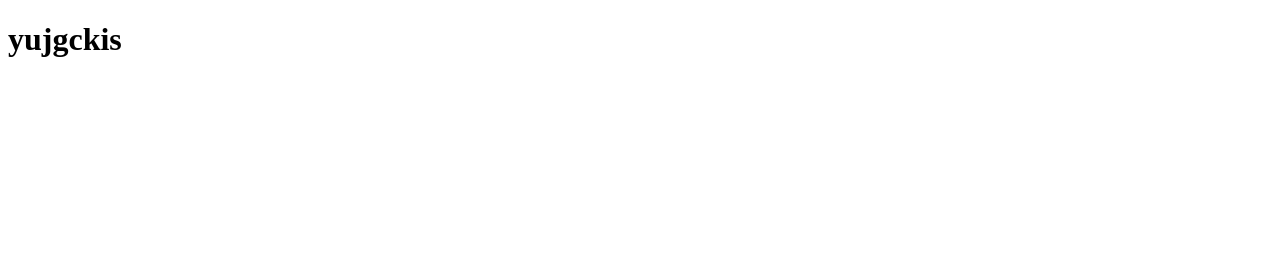
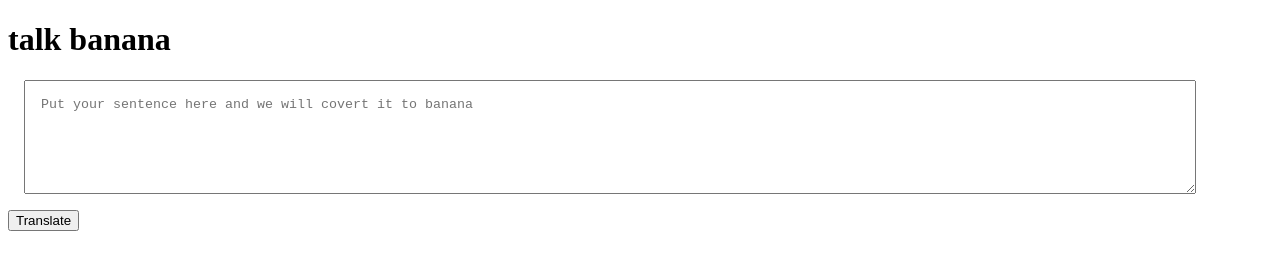
Before and after one commit to aryanandarnav13/banana-speak, a plain HTML site: page index.html in a window 1280 px wide. Drawn offline with Linux system fonts and the light colour scheme.

Commit message:
refactor : taking input and console

```diff
--- /dev/null
+++ b/app.js
@@ -0,0 +1,11 @@
+var btnTranslate = document.querySelector("#btn-translate");
+var txtInput = document.querySelector("#txt-input");
+
+console.log(txtInput);
+
+function  clickHandler() {
+    console.log("clicked");
+    console.log("input", txtInput.value);
+}
+
+btnTranslate.addEventListerner("click", clickHandler)
--- a/index.html
+++ b/index.html
@@ -4,9 +4,31 @@
     <meta charset="UTF-8">
     <meta http-equiv="X-UA-Compatible" content="IE=edge">
     <meta name="viewport" content="width=device-width, initial-scale=1.0">
-    <title>Document</title>
+    <title>Minion Speak</title>
+    <style>
+        textarea{
+            width: 90%;
+            height: 10vh;
+            display: block;
+            margin: 1rem;
+            padding: 1rem;
+        }
+    </style>
+
 </head>
 <body>
-    <h1>yujgckis</h1>
+    <h1>talk banana</h1>
+    <textarea itemid="txt-input" placeholder="Put your sentence here and we will covert it to banana" name="" id="" cols="30" rows="10"></textarea>
+    <button id="btn-translate">Translate</button>
+
+
+
+
+
+
+
+
+
+<script src="app.js"></script>
 </body>
 </html>
```
